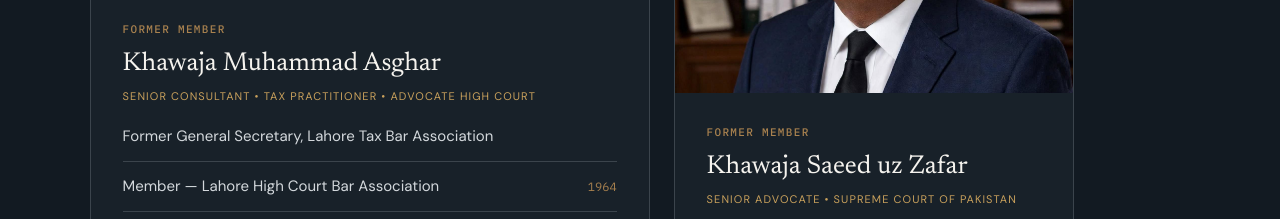
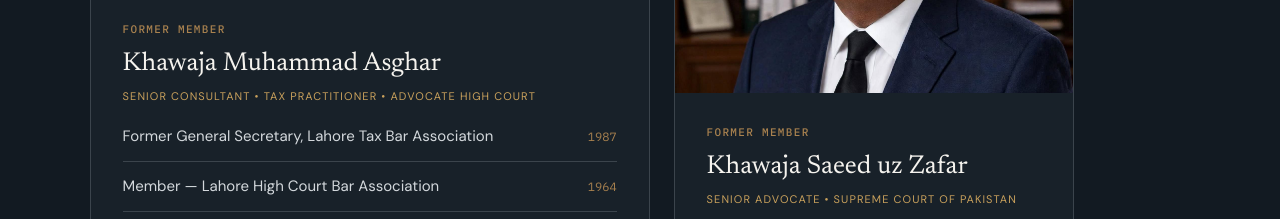
Before and after one commit to KH-M-LAEEQ/Khawaja-and-Associates, a Next.js app: page / in a window 1280 px wide. Shown: the part 3280-3499 px from the top of the page. Built offline with nearby package versions, Linux system fonts and the light colour scheme.

Commit message:
Add 1987 date to Khawaja Muhammad Asghar's General Secretary credential

```diff
--- a/app/page.js
+++ b/app/page.js
@@ -187,6 +187,7 @@ export default function HomePage() {
               <div>
                 <div className="reg-row !border-[#3b444c]">
                   <p className="!text-[#d3d8dc]">Former General Secretary, Lahore Tax Bar Association</p>
+                  <span className="reg-year">1987</span>
                 </div>
                 <div className="reg-row !border-[#3b444c]">
                   <p className="!text-[#d3d8dc]">Member — Lahore High Court Bar Association</p>
```
